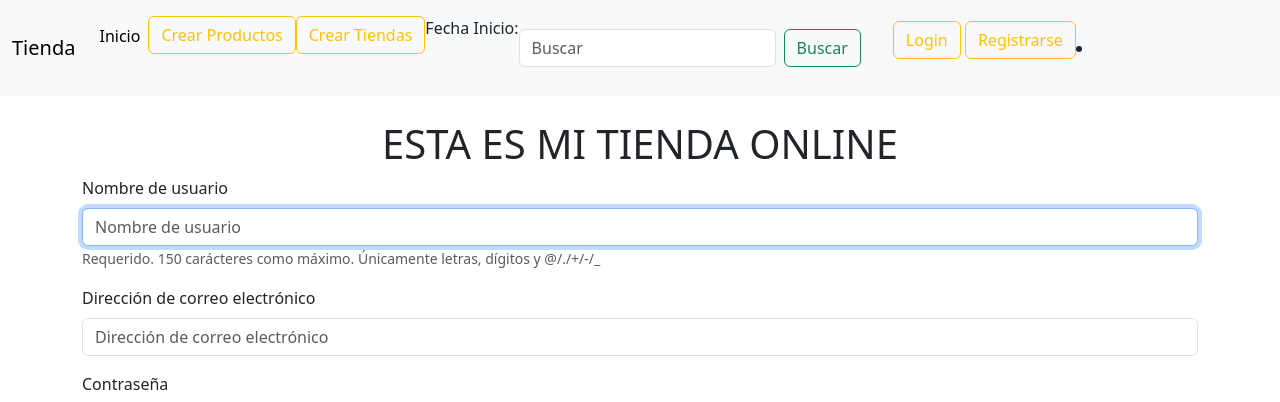
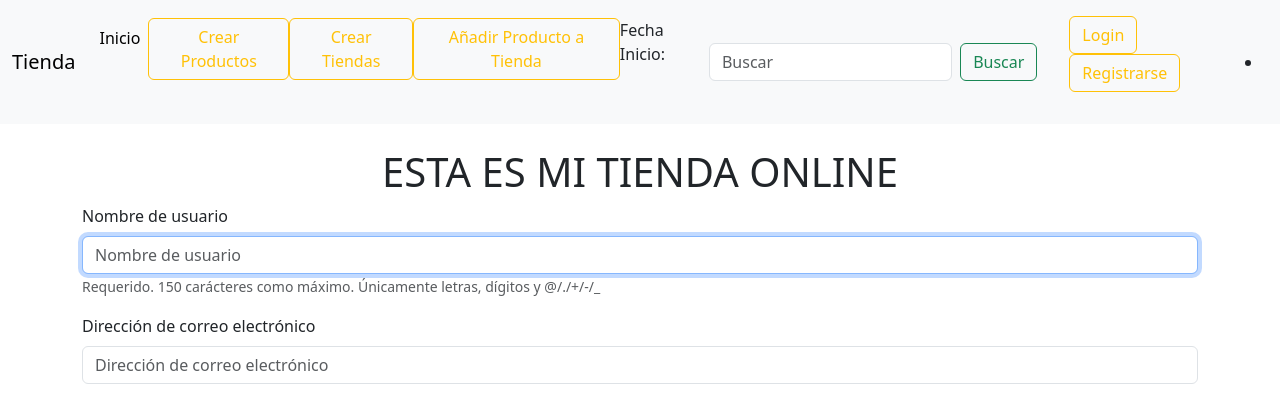
Before and after one commit to OscarDiazRomero31/ProyectoDjango, a Django app: page /registrar in a window 1280 px wide. Shown: the top 402 px of the page. Run offline with Django 5.2, Linux system fonts and the light colour scheme; some libraries are stand-ins or nearby versions.

Commit message:
creado inventario y controlar permisos

```diff
--- a/tienda/tienda/forms.py
+++ b/tienda/tienda/forms.py
@@ -73,3 +73,24 @@ class DatosModelForm(ModelForm):
             'direccion' : ("Direccion del vendedor"),
             'facturacion': ("Escriba su Facturacion")
         }
+
+class InventarioModelForm(ModelForm):
+    class Meta:
+        model = Inventario
+        fields = ['tienda','producto','cantidad']
+        help_text = {
+            'tienda':{'A que tienda pertenece'},
+            'producto':{'Que producto es'},
+            'cantidad':{'Cuanta cantidad hay'}
+        }
+
+    def __init__(self, *args, **kwargs):
+        self.request = kwargs.pop("request")
+        super(InventarioModelForm, self).__init__(*args, **kwargs)
+        tiendasdisponibles = Tienda.objects.filter(vendedor_id= self.request.user.vendedor).all()
+        self.fields['tienda']= forms.ModelChoiceField(
+            queryset=tiendasdisponibles,
+            widget=forms.Select,
+            required=True,
+            empty_label="Ninguna"
+        )
--- a/tienda/tienda/models.py
+++ b/tienda/tienda/models.py
@@ -35,14 +35,23 @@ class Producto (models.Model):
     precio = models.FloatField()
     tipoFruta = models.CharField(max_length=100)
 
+    def __str__(self):
+        return self.nombre
+
 class Tienda (models.Model):
     nombre = models.CharField(max_length=100)
     direccion = models.CharField(max_length=100)
     telefono = models.IntegerField()
 
+    def __str__(self):
+        return self.nombre
+
     vendedor = models.ForeignKey(Vendedor, on_delete=
                                  models.CASCADE, default=None, null=True)
 
+    producto = models.ManyToManyField(Producto,
+                                      through='Inventario')
+                                      #related_name='producto'
 
 class CuentaBancaria (models.Model):
     MONEDAS = [
@@ -66,3 +75,8 @@ class DatosVendedor(models.Model):
   facturacion = models.CharField(max_length=50)
 
   vendedor = models.OneToOneField(Vendedor, on_delete=models.CASCADE)
+
+class Inventario(models.Model):
+    tienda =models.ForeignKey(Tienda, on_delete=models.CASCADE)
+    producto =models.ForeignKey(Producto, on_delete=models.CASCADE)
+    cantidad =models.IntegerField()
--- a/tienda/tienda/templates/estructura/menu.html
+++ b/tienda/tienda/templates/estructura/menu.html
@@ -42,7 +42,14 @@
           Crear Tiendas
           </a>
 
-          </li>
+        </li>
+        <li>
+
+          <a class="btn btn-outline-warning" href="{% url 'crear_inventario' %}">
+          Añadir Producto a Tienda
+          </a>
+
+        </li>
         <li>
           <p>Fecha Inicio:
             <br>{{ request.session.fecha_inicio }}</br>
--- a/tienda/tienda/urls.py
+++ b/tienda/tienda/urls.py
@@ -32,4 +32,6 @@ urlpatterns = [
     path('crear/datos/', views.crear_datos, name='crear_datos'),
     path('eliminar/<int:id_vendedor>/datos/', views.eliminar_datos, name='eliminar_datos'),
     path('editar/<int:id_vendedor>/datos', views.datos_editar, name='datos_editar'),
+    #FORMULARIO AÑADIR PRODUCTO A TIENDA
+    path('crear/invenario/', views.crear_inventario, name='crear_inventario' ),
 ]
--- a/tienda/tienda/views.py
+++ b/tienda/tienda/views.py
@@ -235,6 +235,24 @@ def datos_editar(request, id_vendedor):
 
     return render (request, 'vendedor/datos_editar.html', {'formulario' : formulario, 'vendedor' : vendedor })
 
+def crear_inventario(request):
+    if request.method == "POST":
+        formulario = InventarioModelForm(request.POST, request=request)
+        if formulario.is_valid():
+            #print("Es valido")
+            inventario = Inventario.objects.filter(tienda = formulario.cleaned_data.get('tienda'),
+                                                   producto = formulario.cleaned_data.get('producto')).first()
+            if (inventario is None):
+                formulario.save()
+            else:
+                inventario.cantidad += formulario.cleaned_data.get("cantidad")
+                formulario.save()
+            messages.success(request, 'Se ha añadido a la tienda el producto')
+            return redirect('lista_tiendas')
+    else:
+        formulario = InventarioModelForm(None,request=request)
+    return render(request,'formularioInventario/crear_inventario.html',{'crear_inventario': formulario})
+
 def mi_error_404(request,exception=None):
     return render(request, 'errores/404.html', None, None, 404)
 
```
Also changed, not shown: tienda/tienda/templates/formularioInventario/crear_inventario.html (added, +13 -0 lines), tienda/tienda/migrations/0004_alter_cuentabancaria_monedas_inventario_and_more.py (added).
